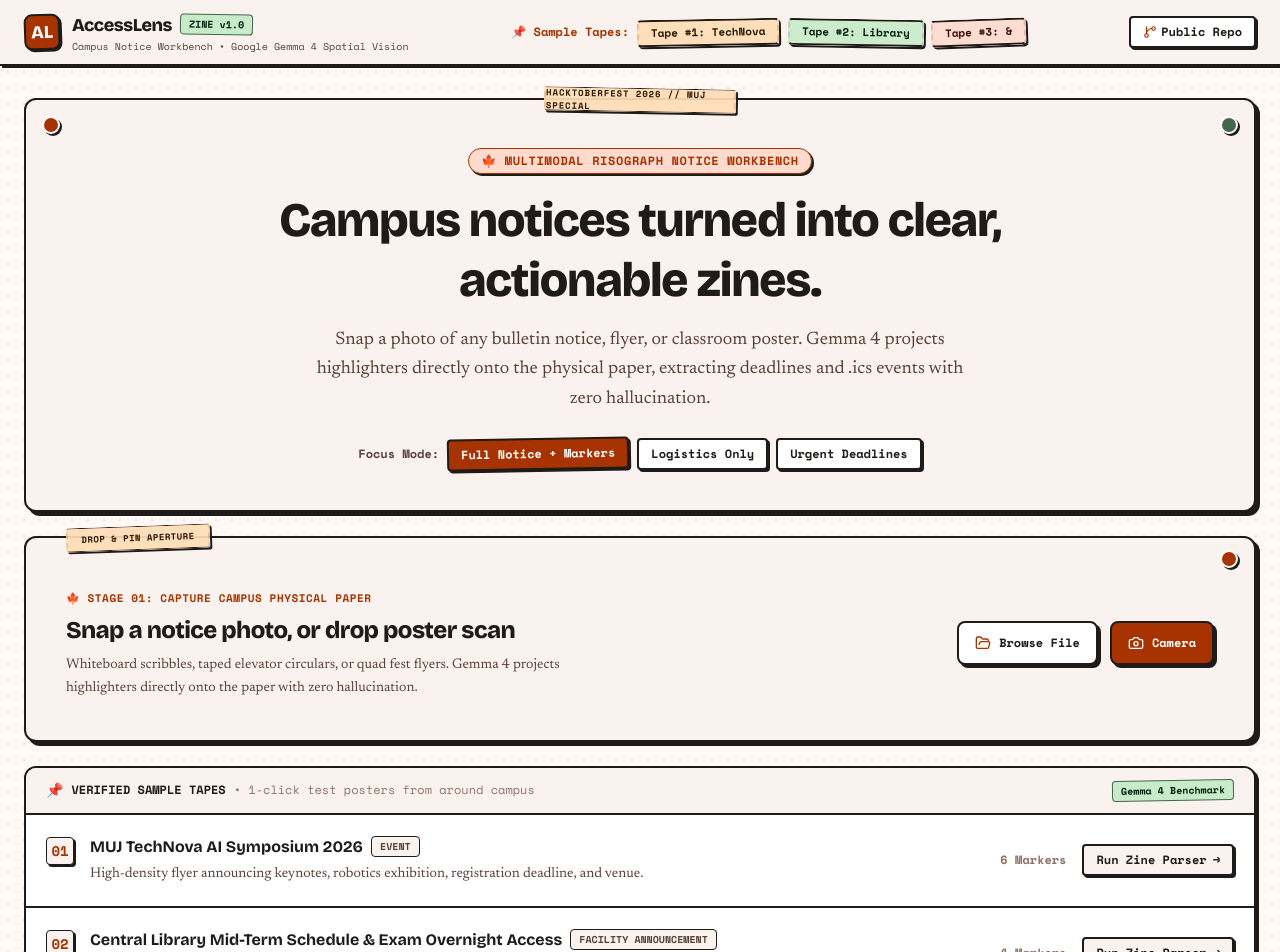
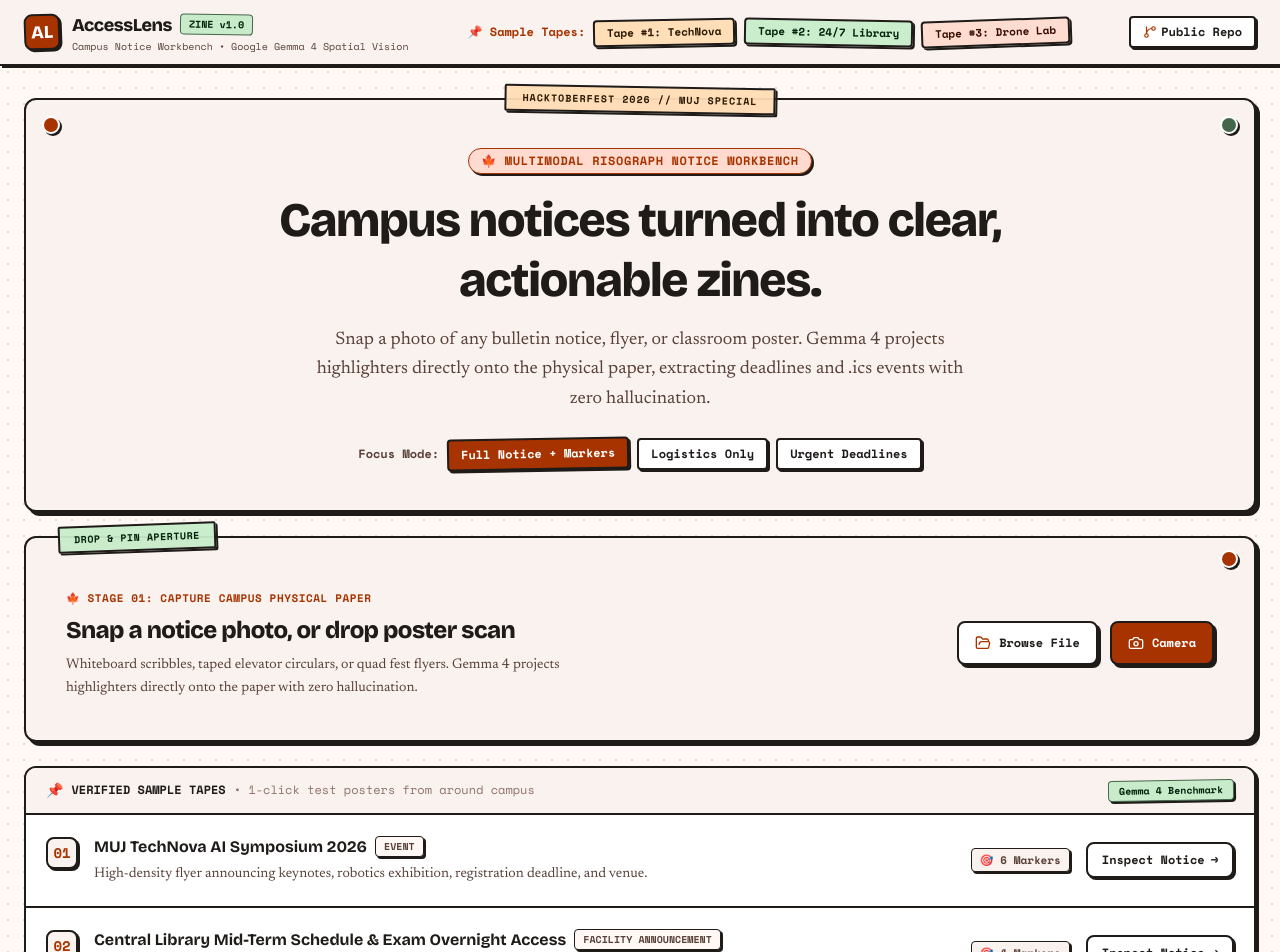
Before and after one commit to SynthReaper/AccessLens, a Next.js app: page / in a window 1280 px wide. Shown: the top 952 px of the page. Built offline with nearby package versions, Linux system fonts and the light colour scheme.

Commit message:
fix(ui): eliminate tape wrapping, container clipping, and bottom action bar overflow

```diff
--- a/src/app/globals.css
+++ b/src/app/globals.css
@@ -26,26 +26,17 @@
   background-size: 16px 16px;
 }
 
-/* Washi Tape styling with jagged or translucent edges */
+/* Washi Tape authentic tinted paper stocks */
 .washi-tape-tertiary {
-  background: rgba(255, 221, 182, 0.92);
-  box-shadow: 1px 1px 2px rgba(30, 27, 25, 0.15);
-  border-left: 2px dashed rgba(167, 52, 0, 0.2);
-  border-right: 2px dashed rgba(167, 52, 0, 0.2);
+  background: rgba(255, 221, 182, 0.95);
 }
 
 .washi-tape-primary {
-  background: rgba(255, 219, 207, 0.92);
-  box-shadow: 1px 1px 2px rgba(30, 27, 25, 0.15);
-  border-left: 2px dashed rgba(167, 52, 0, 0.2);
-  border-right: 2px dashed rgba(167, 52, 0, 0.2);
+  background: rgba(255, 219, 207, 0.95);
 }
 
 .washi-tape-secondary {
-  background: rgba(200, 236, 202, 0.92);
-  box-shadow: 1px 1px 2px rgba(30, 27, 25, 0.15);
-  border-left: 2px dashed rgba(70, 102, 75, 0.2);
-  border-right: 2px dashed rgba(70, 102, 75, 0.2);
+  background: rgba(200, 236, 202, 0.95);
 }
 
 /* Tactile ink drop-shadows (Zine press effect) */
--- a/src/app/page.tsx
+++ b/src/app/page.tsx
@@ -116,7 +116,7 @@ export default function Home() {
                     : 'washi-tape-primary text-[#390c00] -rotate-2 hover:rotate-0'
                 }`}
               >
-                Tape #{i + 1}: {s.title.split(' ')[1] || 'Notice'}
+                Tape #{i + 1}: {s.shortLabel || 'Notice'}
               </button>
             ))}
           </div>
@@ -159,8 +159,8 @@ export default function Home() {
               <div className="absolute top-4 right-4 pushpin-secondary" />
 
               {/* Washi tape on hero */}
-              <div className="absolute -top-3 left-1/2 -translate-x-1/2 w-48 h-6 washi-tape-tertiary rounded-xs border border-[#1e1b19] flex items-center justify-center shadow-press-sm pointer-events-none rotate-1">
-                <span className="font-mono text-[9px] uppercase tracking-widest text-[#2a1800] font-bold">
+              <div className="absolute -top-3.5 left-1/2 -translate-x-1/2 px-4 py-1 washi-tape-tertiary rounded-xs border-2 border-[#1e1b19] flex items-center justify-center shadow-press-sm pointer-events-none rotate-1 whitespace-nowrap z-10">
+                <span className="font-mono text-[10px] uppercase tracking-widest text-[#2a1800] font-bold">
                   HACKTOBERFEST 2026 // MUJ SPECIAL
                 </span>
               </div>
@@ -252,30 +252,33 @@ export default function Home() {
         {selectedImage && analysisResult && !isLoading && (
           <div className="space-y-4">
             {/* Top Folio Status Bar */}
-            <div className="flex flex-wrap items-center justify-between gap-3 pb-2">
+            <div className="flex flex-wrap items-center justify-between gap-3 pb-3 border-b-2 border-dashed border-[#1e1b19]/25">
               <div className="flex items-center gap-2 flex-wrap">
-                <span className="px-3 py-1 bg-[#a73400] text-white font-mono text-xs font-bold rounded shadow-press-sm -rotate-1">
+                <span className="px-3 py-1 bg-[#a73400] text-white font-mono text-xs font-bold rounded border-2 border-[#1e1b19] shadow-press-sm -rotate-1">
                   NOTICE #{analysisResult.category.toUpperCase().slice(0, 8)}
                 </span>
-                <span className="font-display font-bold text-xl text-[#1e1b19]">
+                <span className="font-display font-bold text-xl sm:text-2xl text-[#1e1b19] tracking-tight">
                   {analysisResult.eventDetails.title || 'Campus Circular Details'}
                 </span>
-                <span className="px-2 py-0.5 bg-[#c8ecca] text-[#03210c] font-mono text-[10px] font-bold border border-[#46664b] rounded rotate-1">
+                <span className="px-2.5 py-0.5 bg-[#c8ecca] text-[#03210c] font-mono text-[10px] font-bold border border-[#46664b] rounded rotate-1 shadow-press-sm">
                   🍁 VERIFIED BY GEMMA 4
                 </span>
               </div>
 
-              <div className="font-mono text-xs text-[#594139] flex items-center gap-3">
-                <span>⏱️ {(analysisResult.processingTimeMs / 1000).toFixed(2)}s</span>
-                <span>•</span>
-                <span>{analysisResult.hotspots.length} Markers Active</span>
+              <div className="font-mono text-xs text-[#594139] flex items-center gap-2">
+                <span className="px-2.5 py-1 bg-white border border-[#1e1b19] rounded font-bold shadow-press-sm">
+                  ⏱️ {(analysisResult.processingTimeMs / 1000).toFixed(2)}s
+                </span>
+                <span className="px-2.5 py-1 bg-white border border-[#1e1b19] rounded font-bold shadow-press-sm">
+                  🎯 {analysisResult.hotspots.length} Markers Active
+                </span>
               </div>
             </div>
 
             {/* Split Screen Grid */}
-            <div className="grid grid-cols-1 lg:grid-cols-12 gap-6 items-start">
-              {/* Left Panel: The Tactile Notice Board (Columns 1-7) */}
-              <div className="lg:col-span-7 h-full">
+            <div className="grid grid-cols-1 lg:grid-cols-12 gap-6 items-start pb-16">
+              {/* Left Panel: The Tactile Notice Board (Columns 1-7) - Sticky on Desktop */}
+              <div className="lg:col-span-7 lg:sticky lg:top-20">
                 <SplitViewComparison
                   imageSrc={selectedImage}
                   hasUncertainties={analysisResult.uncertainties.length > 0}
@@ -287,7 +290,7 @@ export default function Home() {
               </div>
 
               {/* Right Panel: Student Intelligence Digest (Columns 8-12) */}
-              <div className="lg:col-span-5 h-full">
+              <div className="lg:col-span-5">
                 <StructuredResultCard
                   analysis={analysisResult}
                   selectedHotspotId={selectedHotspot?.id || null}
--- a/src/components/ImageUploader.tsx
+++ b/src/components/ImageUploader.tsx
@@ -85,8 +85,10 @@ export const ImageUploader: React.FC<ImageUploaderProps> = ({
         />
 
         {/* Washi tape header */}
-        <div className="absolute -top-3 left-10 w-36 h-6 washi-tape-tertiary -rotate-2 rounded-xs border border-[#1e1b19] flex items-center justify-center shadow-press-sm pointer-events-none">
-          <span className="font-mono text-[9px] uppercase tracking-wider text-[#2a1800] font-bold">DROP &amp; PIN APERTURE</span>
+        <div className="absolute -top-3.5 left-8 px-3.5 py-1 washi-tape-secondary -rotate-2 rounded-xs border-2 border-[#1e1b19] flex items-center justify-center shadow-press-sm pointer-events-none whitespace-nowrap z-10">
+          <span className="font-mono text-[10px] uppercase tracking-wider text-[#03210c] font-bold">
+            DROP &amp; PIN APERTURE
+          </span>
         </div>
 
         {/* Pushpins */}
@@ -133,7 +135,7 @@ export const ImageUploader: React.FC<ImageUploaderProps> = ({
             <span className="font-bold">VERIFIED SAMPLE TAPES</span>
             <span className="text-[#8d7168] hidden sm:inline">• 1-click test posters from around campus</span>
           </div>
-          <span className="font-mono text-[10px] font-bold px-2 py-0.5 bg-[#c8ecca] text-[#03210c] border border-[#46664b] rounded -rotate-1">
+          <span className="font-mono text-[10px] font-bold px-2.5 py-0.5 bg-[#c8ecca] text-[#03210c] border border-[#46664b] rounded shadow-press-sm -rotate-1">
             Gemma 4 Benchmark
           </span>
         </div>
@@ -152,7 +154,7 @@ export const ImageUploader: React.FC<ImageUploaderProps> = ({
                 }`}
               >
                 <div className="flex items-start gap-4">
-                  <span className="font-mono text-sm font-bold text-[#a73400] mt-0.5 bg-[#faf2ee] w-7 h-7 rounded border border-[#1e1b19] flex items-center justify-center shrink-0 shadow-press-sm">
+                  <span className="font-mono text-sm font-bold text-[#a73400] mt-0.5 bg-[#faf2ee] w-8 h-8 rounded-lg border-2 border-[#1e1b19] flex items-center justify-center shrink-0 shadow-press-sm">
                     0{idx + 1}
                   </span>
                   <div>
@@ -160,7 +162,7 @@ export const ImageUploader: React.FC<ImageUploaderProps> = ({
                       <span className="font-display font-bold text-base text-[#1e1b19]">
                         {sample.title}
                       </span>
-                      <span className="font-mono text-[10px] uppercase font-bold px-2 py-0.5 rounded bg-[#faf2ee] border border-[#1e1b19] text-[#594139]">
+                      <span className="font-mono text-[10px] uppercase font-bold px-2 py-0.5 rounded bg-[#fff8f5] border border-[#1e1b19] text-[#594139] shadow-press-sm">
                         {sample.category.replace('_', ' ')}
                       </span>
                     </div>
@@ -171,15 +173,15 @@ export const ImageUploader: React.FC<ImageUploaderProps> = ({
                 </div>
 
                 <div className="flex items-center gap-4 shrink-0 font-mono text-xs">
-                  <span className="text-[#8d7168] font-bold">
-                    {sample.cachedResult.hotspots.length} Markers
+                  <span className="px-2 py-1 bg-[#faf2ee] border border-[#1e1b19] rounded text-[11px] text-[#594139] font-bold shadow-press-sm">
+                    🎯 {sample.cachedResult.hotspots.length} Markers
                   </span>
                   <button
                     type="button"
                     disabled={isLoading}
-                    className="inline-flex items-center gap-1.5 px-3 py-1.5 bg-[#faf2ee] hover:bg-[#a73400] hover:text-white border-2 border-[#1e1b19] rounded font-bold shadow-press-sm active:translate-x-0.5 active:translate-y-0.5 transition-all text-[#1e1b19]"
+                    className="inline-flex items-center gap-1.5 px-3.5 py-2 bg-[#ffffff] hover:bg-[#a73400] hover:text-white border-2 border-[#1e1b19] rounded-lg font-bold shadow-press-sm active:translate-x-0.5 active:translate-y-0.5 transition-all text-[#1e1b19]"
                   >
-                    <span>Run Zine Parser</span>
+                    <span>Inspect Notice</span>
                     <span>→</span>
                   </button>
                 </div>
--- a/src/lib/sample-data.ts
+++ b/src/lib/sample-data.ts
@@ -4,6 +4,7 @@ export const SAMPLE_POSTERS: SamplePoster[] = [
   {
     id: 'sample-tech-symposium',
     title: 'MUJ TechNova AI Symposium 2026',
+    shortLabel: 'TechNova',
     subtitle: 'Annual flagship student robotics & LLM summit',
     thumbnailPath: '/samples/tech_symposium_poster.svg',
     description: 'High-density flyer announcing keynotes, robotics exhibition, registration deadline, and venue.',
@@ -111,6 +112,7 @@ export const SAMPLE_POSTERS: SamplePoster[] = [
   {
     id: 'sample-library-holiday',
     title: 'Central Library Mid-Term Schedule & Exam Overnight Access',
+    shortLabel: '24/7 Library',
     subtitle: 'Urgent administrative notice from Library Committee',
     thumbnailPath: '/samples/library_notice.svg',
     description: 'Official notice detailing modified library hours, overnight study room bookings, and overdue book clearance.',
@@ -202,6 +204,7 @@ export const SAMPLE_POSTERS: SamplePoster[] = [
   {
     id: 'sample-club-audition',
     title: 'Aeronautics & Drone Lab Recruitment 2026',
+    shortLabel: 'Drone Lab',
     subtitle: 'Core committee auditions & pilot developer recruitment',
     thumbnailPath: '/samples/drone_audition_poster.svg',
     description: 'Recruitment flyer for Aeromodelling & Autonomous Systems Club with multiple domains and interview slots.',
--- a/src/lib/types.ts
+++ b/src/lib/types.ts
@@ -73,6 +73,7 @@ export interface AnalysisRequest {
 export interface SamplePoster {
   id: string;
   title: string;
+  shortLabel: string;
   subtitle: string;
   thumbnailPath: string;
   description: string;
```
Also changed, not shown: src/components/SplitViewComparison.tsx (+19 -17 lines), src/components/StructuredResultCard.tsx (+4 -4 lines), 1 other file (tests, documents, lock files or other folders).
